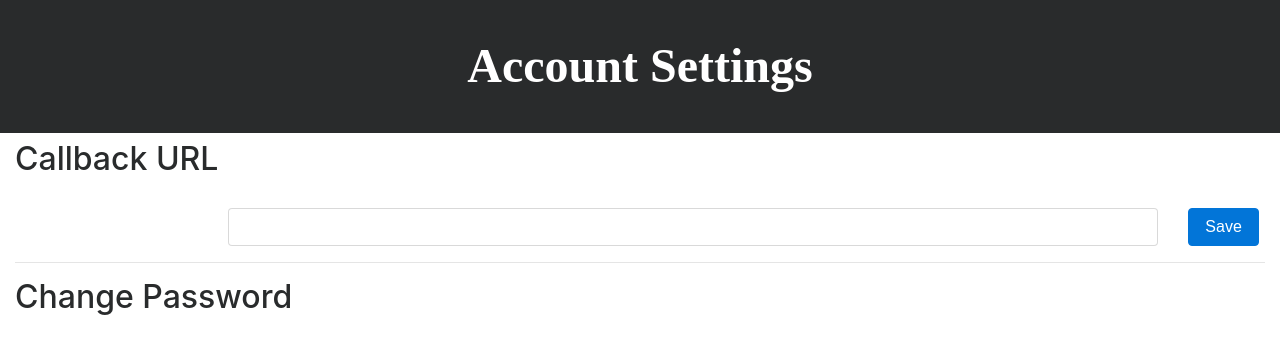
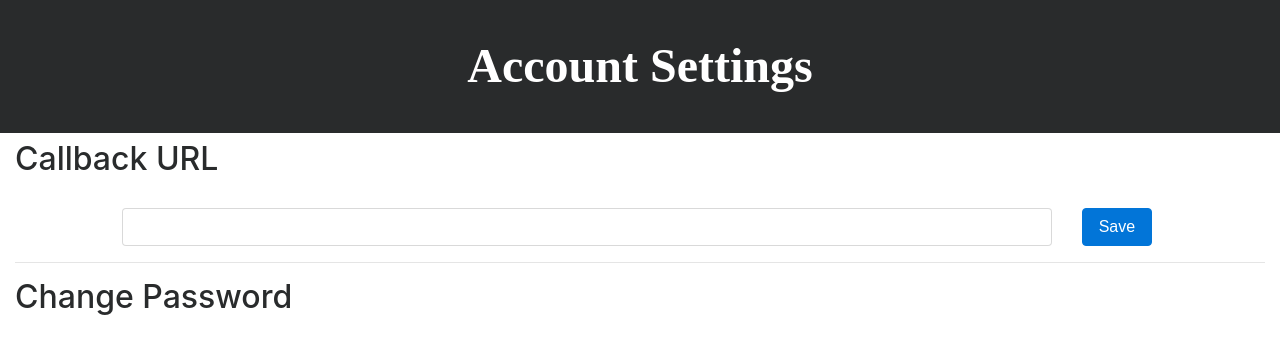
Before and after one commit to ashiswin/Kodyac-Web, a PHP site: page /settings.php in a window 1280 px wide. Shown: the part 56-410 px from the top of the page. Run offline with PHP 8.4, Linux system fonts and the light colour scheme; the visitor is signed in with stand-in values (Sample User, id 1); data that the repository does not hold is empty; some libraries are stand-ins or nearby versions; some web fonts are replaced.

Commit message:
Debug layout

```diff
--- a/settings.php
+++ b/settings.php
@@ -51,7 +51,7 @@
 			<h2>Callback URL</h2>
 			<br>
 			<div class="row">
-				<div class="offset-md-2 col-md-9">
+				<div class="offset-md-1 col-md-9">
 					<input type="text" class="form-control">
 				</div>
 				<div class="col-md-1">
```
